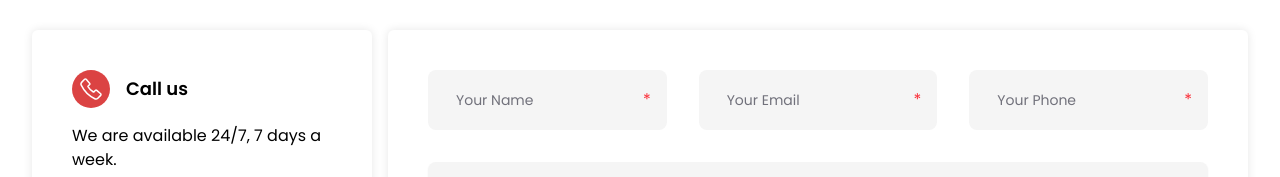
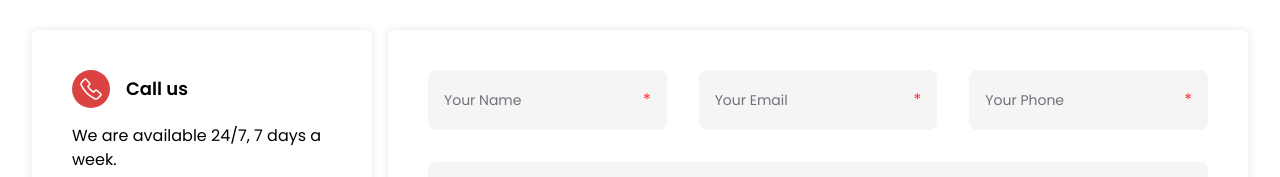
Before and after one commit to zoasr/supa-shop, a React (Vite) app: page /contact in a window 1280 px wide. Shown: the part 252-429 px from the top of the page. Built offline with nearby package versions, Linux system fonts and the light colour scheme; no server answers; the database is empty.

Commit message:
refactor: Improve form input component styling and accessibility

```diff
--- a/src/components/form-input.tsx
+++ b/src/components/form-input.tsx
@@ -3,14 +3,15 @@ import { cn } from '$/lib/utils';
 
 export const FormInput = ({ className, required, ...props }: React.ComponentProps<typeof Input>) => {
 	return (
-		<span
+		// biome-ignore lint/a11y/noLabelWithoutControl: false positive
+		<label
 			className={cn(
 				'flex items-center px-4 py-3 w-full h-auto rounded-md border-0 transition-all bg-skin-secondary text-skin-text-2/50 selection:bg-skin-secondary-2 placeholder:text-skin-text-2/30 has-focus:border-transparent has-focus:text-skin-text-2 has-focus:ring-2 has-focus:ring-skin-secondary-2',
 				className
 			)}
 		>
-			<Input className="bg-transparent border-0 focus-visible:ring-0" {...props} />
+			<Input className="p-0 bg-transparent border-0 dark:bg-transparent focus-visible:ring-0" {...props} />
 			{required && <span className="text-red-500">*</span>}
-		</span>
+		</label>
 	);
 };
```
